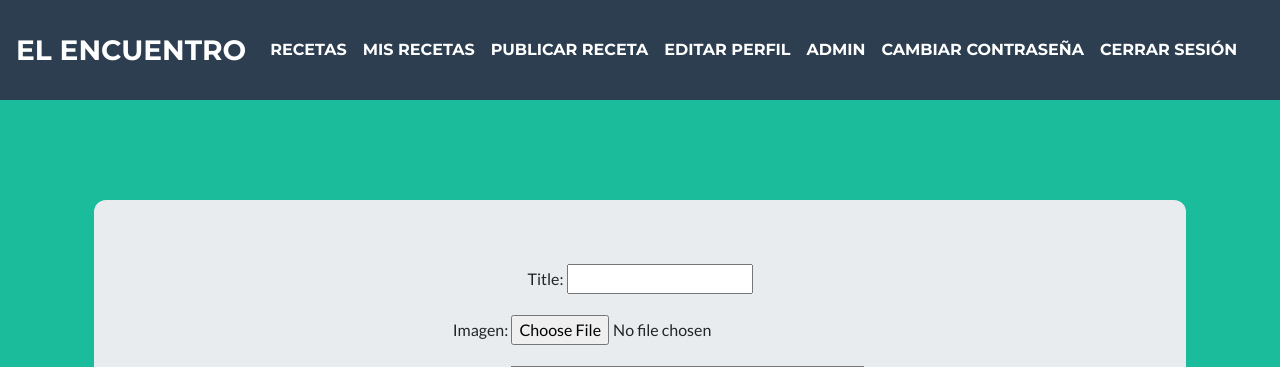
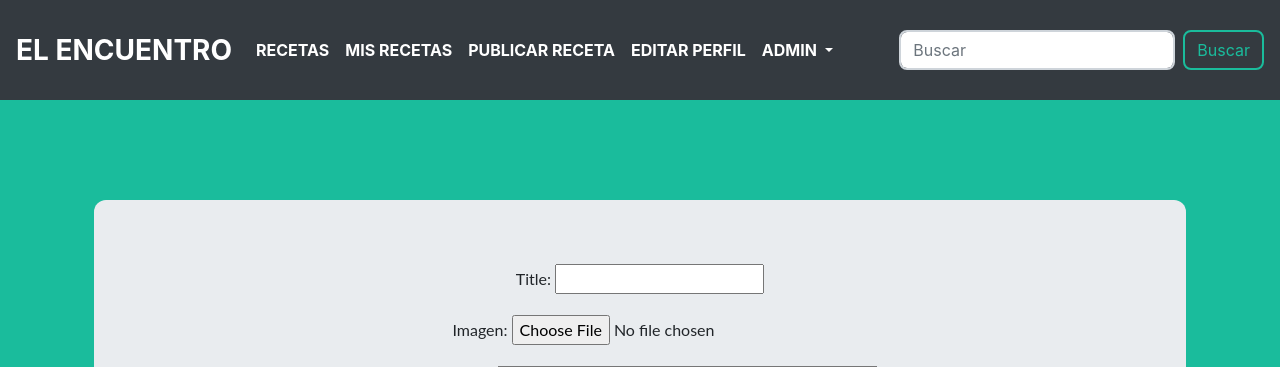
Before and after one commit to JesicaHeit/IngenieriaWeb, a Django app: page /nueva_receta/ in a window 1280 px wide. Shown: the top 367 px of the page. Run offline with Django 3.2, Linux system fonts and the light colour scheme; a user stored in the database is signed in; data comes from the database, SQL or seed files in the repository; parts of the project's set-up code (start-up, migrations or seed data) failed here and were passed over; some libraries are stand-ins or nearby versions.

Commit message:
Update base.html
cambios en diseño

```diff
--- a/Proyecto1/templates/base.html
+++ b/Proyecto1/templates/base.html
@@ -9,19 +9,17 @@
         {%block title%}
         <title>El Encuentro</title>
         {%endblock%}
-        <!-- Favicon-->
-        <link rel="icon" type="image/x-icon" href="assets/img/favicon.ico" />
+        <script src="js/bootstrap.min.js" type="text/javascript"></script>
         <!-- Font Awesome icons (free version)-->
-        <script src="https://use.fontawesome.com/releases/v5.13.0/js/all.js" crossorigin="anonymous"></script>
-        <!-- Google fonts-->
-        <link href="https://fonts.googleapis.com/css?family=Montserrat:400,700" rel="stylesheet" type="text/css" />
-        <link href="https://fonts.googleapis.com/css?family=Lato:400,700,400italic,700italic" rel="stylesheet" type="text/css" />
+
+        <script src="https://use.fontawesome.com/releases/v5.13.0/js/all.js" crossorigin="anonymous">
+        </script>
         <!-- Core theme CSS (includes Bootstrap)-->
         <link href="{%static 'css/styles.css'%}" rel="stylesheet" />
     </head>
     <body id="page-top">
         <!-- Navigation-->
-         <nav class="navbar navbar-expand-lg bg-secondary text-uppercase fixed-top" id="mainNav">
+         <nav class="navbar navbar-expand-lg navbar-dark text-uppercase fixed-top bg-dark" id="mainNav">
           <a class="navbar-brand" href="{%url 'home'%}">El Encuentro</a>
           <button class="navbar-toggler" type="button" data-toggle="collapse" data-target="#navbarSupportedContent" aria-controls="navbarSupportedContent" aria-expanded="false" aria-label="Toggle navigation">
             <span class="navbar-toggler-icon"></span>
@@ -41,16 +39,16 @@
               <li class="nav-item active">
                 <a class="nav-link" href="{%url 'edit_profile_page' user.profile.id%}">Editar Perfil<span class="sr-only">(current)</span></a>
               </li>
-               <li class="nav-item active">
-                    <a class="nav-link" href="#">{{user.username}}<span class="sr-only">(current)</span></a>
+              <li class="nav-item dropdown">
+                <a class="nav-link dropdown-toggle" href="#" id="navbarDropdown" role="button" data-toggle="dropdown" aria-haspopup="true" aria-expanded="false">
+                  {{user.username}}
+                </a>
+                <div class="dropdown-menu" aria-labelledby="navbarDropdown">
+                  <a class="dropdown-item" href="{% url 'password_change' %}">Cambiar contraseña</a>
+                  <a class="dropdown-item" href="{% url 'logout' %}">Cerrar sesión</a>
+                  <div class="dropdown-divider"></div>
+                </div>
               </li>
-                <li class="nav-item active">
-                <a class="nav-link" href="{% url 'password_change' %}">Cambiar contraseña <span class="sr-only">(current)</span></a>
-              </li>
-                <li class="nav-item active">
-                <a class="nav-link" href="{% url 'logout' %}">Cerrar sesión <span class="sr-only">(current)</span></a>
-              </li>
-            </ul>
                 {%else%}
                   <li class="nav-item active">
                     <a class="nav-link" href="{%url 'recetas'%}">Recetas <span class="sr-only">(current)</span></a>
@@ -66,9 +64,14 @@
                   </li>
               {%endif%}
             </ul>
+            <form class="form-inline my-2 my-lg-0">
+              <input class="form-control mr-sm-2" type="search" placeholder="Buscar" aria-label="Buscar">
+              <button class="btn btn-outline-primary" type="submit">Buscar</button>
+            </form>
           </div>
         </nav>
 
+    </body>
 
         <!-- CONTEXT-->
        <header class="masthead bg-primary text-black text-center">
@@ -82,12 +85,13 @@
 
 
         <!-- Bootstrap core JS-->
-        <script src="{%static 'https://cdnjs.cloudflare.com/ajax/libs/jquery/3.5.1/jquery.min.js'%}"></script>
-        <script src="{static 'https://stackpath.bootstrapcdn.com/bootstrap/4.5.0/js/bootstrap.bundle.min.js'%}"></script>
-        <!-- Third party plugin JS-->
-        <script src="{%static 'https://cdnjs.cloudflare.com/ajax/libs/jquery-easing/1.4.1/jquery.easing.min.js'%}"></script>
-
+        <script src="https://cdnjs.cloudflare.com/ajax/libs/jquery/3.5.1/jquery.min.js"></script>
+        <script src="https://stackpath.bootstrapcdn.com/bootstrap/4.5.0/js/bootstrap.bundle.min.js"></script>
+        <script src="https://cdnjs.cloudflare.com/ajax/libs/jquery-easing/1.4.1/jquery.easing.min.js"></script>
+        <!-- Contact form JS-->
+        <script src="{%static 'assets/mail/jqBootstrapValidation.js'%}"></script>
+        <script src="{%static 'assets/mail/contact_me.js'%}"></script>
         <!-- Core theme JS-->
-        <script src="{ %static 'js/scripts.js'%}"></script>
+        <script src="{%static 'js/scripts.js'%}"></script>
     </body>
 </html>
```
Lines whose indentation alone changed are shown as unchanged.
